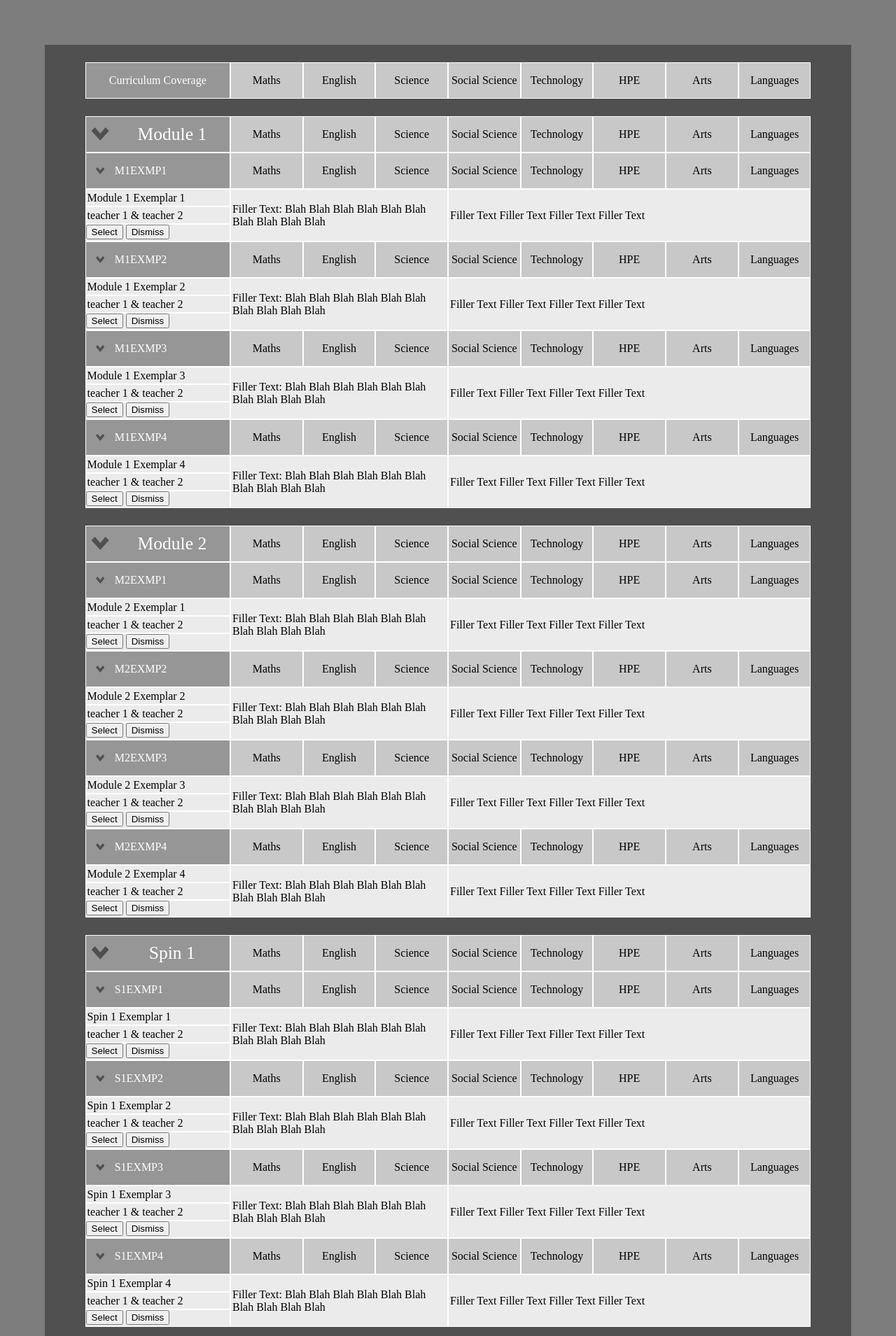
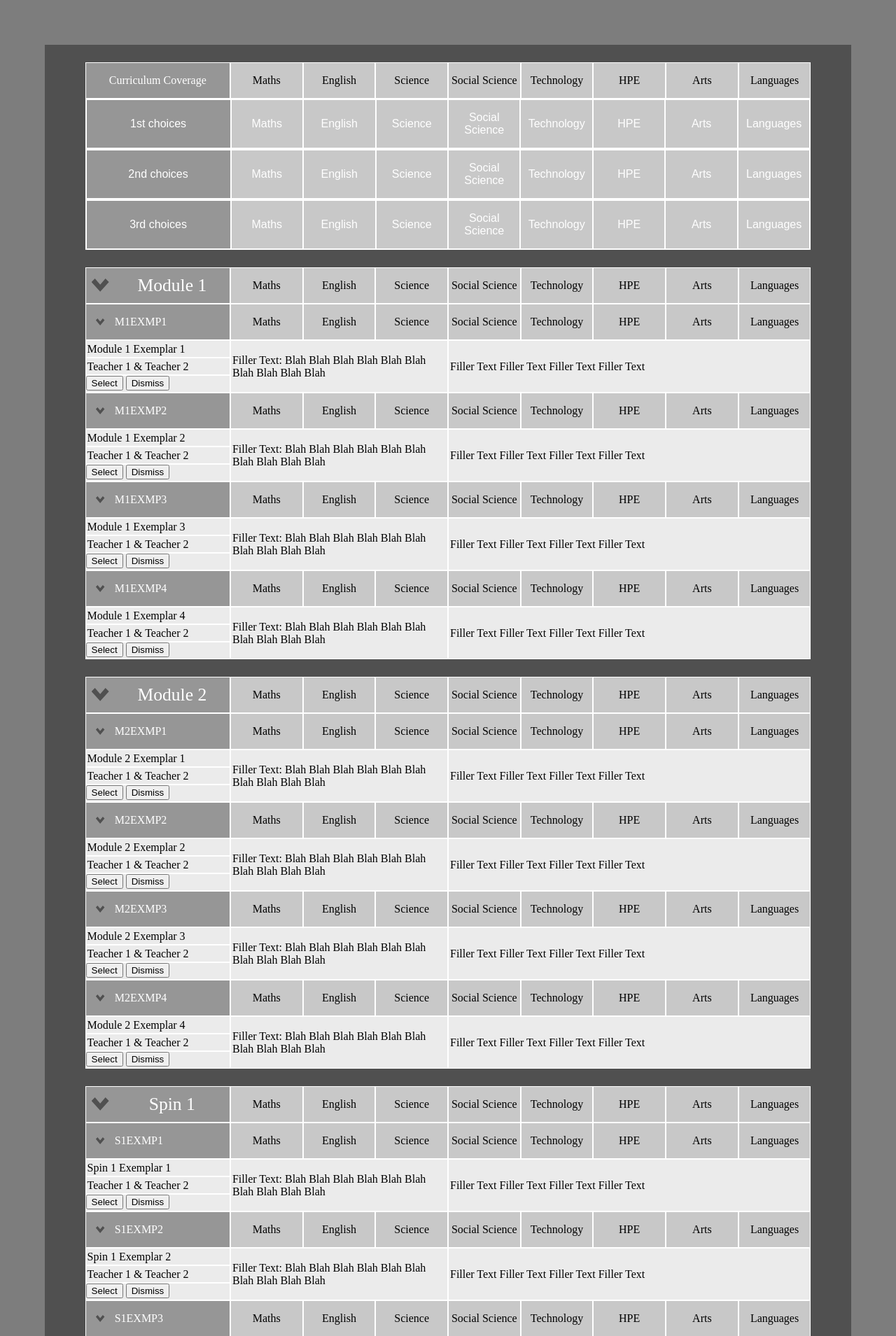
Before and after one commit to Zane-Larking/Hobsonville-point-selection-application, a PHP site: page / in a window 1280 px wide. Shown: the part 50-1959 px from the top of the page at 70% size. Run offline with PHP 8.4, Linux system fonts and the light colour scheme.

Commit message:
Rextilon's edit
He added the Priority dropdown tabs.

```diff
--- a/Styles/main.css
+++ b/Styles/main.css
@@ -209,6 +209,14 @@ nav a {
             align-content: center;
         }
 
+    .priority{
+        display: grid;
+        border: 1px solid #FFFFFF;
+        color: #FFFFFF;
+        background-color: rgb(150, 150, 150);
+        font-family: sans-serif;
+        grid-template-columns:  20% 80%;
+    }
     /*Places Subjects div's into grids*/
     .Subjects {
         background-color: rgb(200, 200, 200);
--- a/index.html
+++ b/index.html
@@ -59,8 +59,62 @@
                         <div><p>Languages</p></div>
                     </div>
                 </div>
-                <div>
 
+                <div class="priority">
+                    <div class="HeaderBarTitle">
+                        <div class= "Title">
+                            1st choices
+                        </div>
+                    </div>
+
+                    <div class="PrioritySubjects Subjects">
+                        <div><p>Maths</p></div>
+                        <div><p>English</p></div>
+                        <div><p>Science</p></div>
+                        <div><p>Social Science</p></div>
+                        <div><p>Technology</p></div>
+                        <div><p>HPE</p></div>
+                        <div><p>Arts</p></div>
+                        <div><p>Languages</p></div>
+                    </div>
+                </div>
+
+                <div class="priority">
+                    <div class="HeaderBarTitle">
+                        <div class= "Title">
+                            2nd choices
+                        </div>
+                    </div>
+
+                    <div class="PrioritySubjects Subjects">
+                        <div><p>Maths</p></div>
+                        <div><p>English</p></div>
+                        <div><p>Science</p></div>
+                        <div><p>Social Science</p></div>
+                        <div><p>Technology</p></div>
+                        <div><p>HPE</p></div>
+                        <div><p>Arts</p></div>
+                        <div><p>Languages</p></div>
+                    </div>
+                </div>
+
+                <div class="priority">
+                    <div class="HeaderBarTitle">
+                        <div class= "Title">
+                            3rd choices
+                        </div>
+                    </div>
+
+                    <div class="PrioritySubjects Subjects">
+                        <div><p>Maths</p></div>
+                        <div><p>English</p></div>
+                        <div><p>Science</p></div>
+                        <div><p>Social Science</p></div>
+                        <div><p>Technology</p></div>
+                        <div><p>HPE</p></div>
+                        <div><p>Arts</p></div>
+                        <div><p>Languages</p></div>
+                    </div>
                 </div>
 
             </div>
@@ -107,7 +161,7 @@
                     </div>
                     <div class="ClassDropdownDescription">
                         <div id="Name">Module 1 Exemplar 1</div>
-                        <div id="Teachers">teacher 1 & teacher 2</div>
+                        <div id="Teachers">Teacher 1 & Teacher 2</div>
                         <div id="Inputs">
                             <button>Select</button>
                             <button>Dismiss</button>
@@ -140,7 +194,7 @@
                     </div>
                     <div class="ClassDropdownDescription">
                         <div id="Name">Module 1 Exemplar 2</div>
-                        <div id="Teachers">teacher 1 & teacher 2</div>
+                        <div id="Teachers">Teacher 1 & Teacher 2</div>
                         <div id="Inputs">
                             <button>Select</button>
                             <button>Dismiss</button>
@@ -173,7 +227,7 @@
                     </div>
                     <div class="ClassDropdownDescription">
                         <div id="Name">Module 1 Exemplar 3</div>
-                        <div id="Teachers">teacher 1 & teacher 2</div>
+                        <div id="Teachers">Teacher 1 & Teacher 2</div>
                         <div id="Inputs">
                             <button>Select</button>
                             <button>Dismiss</button>
@@ -206,7 +260,7 @@
                     </div>
                     <div class="ClassDropdownDescription">
                         <div id="Name">Module 1 Exemplar 4</div>
-                        <div id="Teachers">teacher 1 & teacher 2</div>
+                        <div id="Teachers">Teacher 1 & Teacher 2</div>
                         <div id="Inputs">
                             <button>Select</button>
                             <button>Dismiss</button>
@@ -267,7 +321,7 @@
                     </div>
                     <div class="ClassDropdownDescription">
                         <div id="Name">Module 2 Exemplar 1</div>
-                        <div id="Teachers">teacher 1 & teacher 2</div>
+                        <div id="Teachers">Teacher 1 & Teacher 2</div>
                         <div id="Inputs">
                             <button>Select</button>
                             <button>Dismiss</button>
@@ -300,7 +354,7 @@
                     </div>
                     <div class="ClassDropdownDescription">
                         <div id="Name">Module 2 Exemplar 2</div>
-                        <div id="Teachers">teacher 1 & teacher 2</div>
+                        <div id="Teachers">Teacher 1 & Teacher 2</div>
                         <div id="Inputs">
                             <button>Select</button>
                             <button>Dismiss</button>
@@ -333,7 +387,7 @@
                     </div>
                     <div class="ClassDropdownDescription">
                         <div id="Name">Module 2 Exemplar 3</div>
-                        <div id="Teachers">teacher 1 & teacher 2</div>
+                        <div id="Teachers">Teacher 1 & Teacher 2</div>
                         <div id="Inputs">
                             <button>Select</button>
                             <button>Dismiss</button>
@@ -366,7 +420,7 @@
                     </div>
                     <div class="ClassDropdownDescription">
                         <div id="Name">Module 2 Exemplar 4</div>
-                        <div id="Teachers">teacher 1 & teacher 2</div>
+                        <div id="Teachers">Teacher 1 & Teacher 2</div>
                         <div id="Inputs">
                             <button>Select</button>
                             <button>Dismiss</button>
@@ -423,7 +477,7 @@
                     </div>
                     <div class="ClassDropdownDescription">
                         <div id="Name">Spin 1 Exemplar 1</div>
-                        <div id="Teachers">teacher 1 & teacher 2</div>
+                        <div id="Teachers">Teacher 1 & Teacher 2</div>
                         <div id="Inputs">
                                 <button>Select</button>
                                 <button>Dismiss</button>
@@ -456,7 +510,7 @@
                     </div>
                     <div class="ClassDropdownDescription">
                         <div id="Name">Spin 1 Exemplar 2</div>
-                        <div id="Teachers">teacher 1 & teacher 2</div>
+                        <div id="Teachers">Teacher 1 & Teacher 2</div>
                         <div id="Inputs">
                             <button>Select</button>
                             <button>Dismiss</button>
@@ -489,7 +543,7 @@
                     </div>
                     <div class="ClassDropdownDescription">
                         <div id="Name">Spin 1 Exemplar 3</div>
-                        <div id="Teachers">teacher 1 & teacher 2</div>
+                        <div id="Teachers">Teacher 1 & Teacher 2</div>
                         <div id="Inputs">
                             <button>Select</button>
                             <button>Dismiss</button>
@@ -522,7 +576,7 @@
                     </div>
                     <div class="ClassDropdownDescription">
                         <div id="Name">Spin 1 Exemplar 4</div>
-                        <div id="Teachers">teacher 1 & teacher 2</div>
+                        <div id="Teachers">Teacher 1 & Teacher 2</div>
                         <div id="Inputs">
                             <button>Select</button>
                             <button>Dismiss</button>
@@ -581,7 +635,7 @@
                     </div>
                     <div class="ClassDropdownDescription">
                         <div id="Name">Spin 2 Exemplar 1</div>
-                        <div id="Teachers">teacher 1 & teacher 2</div>
+                        <div id="Teachers">Teacher 1 & Teacher 2</div>
                         <div id="Inputs">
                             <button>Select</button>
                             <button>Dismiss</button>
@@ -614,7 +668,7 @@
                     </div>
                     <div class="ClassDropdownDescription">
                         <div id="Name">Spin 2 Exemplar 2</div>
-                        <div id="Teachers">teacher 1 & teacher 2</div>
+                        <div id="Teachers">Teacher 1 & Teacher 2</div>
                         <div id="Inputs">
                             <button>Select</button>
                             <button>Dismiss</button>
@@ -647,7 +701,7 @@
                     </div>
                     <div class="ClassDropdownDescription">
                         <div id="Name">Spin 2 Exemplar 3</div>
-                        <div id="Teachers">teacher 1 & teacher 2</div>
+                        <div id="Teachers">Teacher 1 & Teacher 2</div>
                     <div id="Inputs">
                             <button>Select</button>
                             <button>Dismiss</button>
@@ -680,7 +734,7 @@
                     </div>
                     <div class="ClassDropdownDescription">
                         <div id="Name">Spin 2 Exemplar 4</div>
-                        <div id="Teachers">teacher 1 & teacher 2</div>
+                        <div id="Teachers">Teacher 1 & Teacher 2</div>
                         <div id="Inputs">
                             <button>Select</button>
                             <button>Dismiss</button>
```
Also changed, not shown: animating.html (added, +11 -0 lines). Lines whose indentation alone changed are shown as unchanged.
